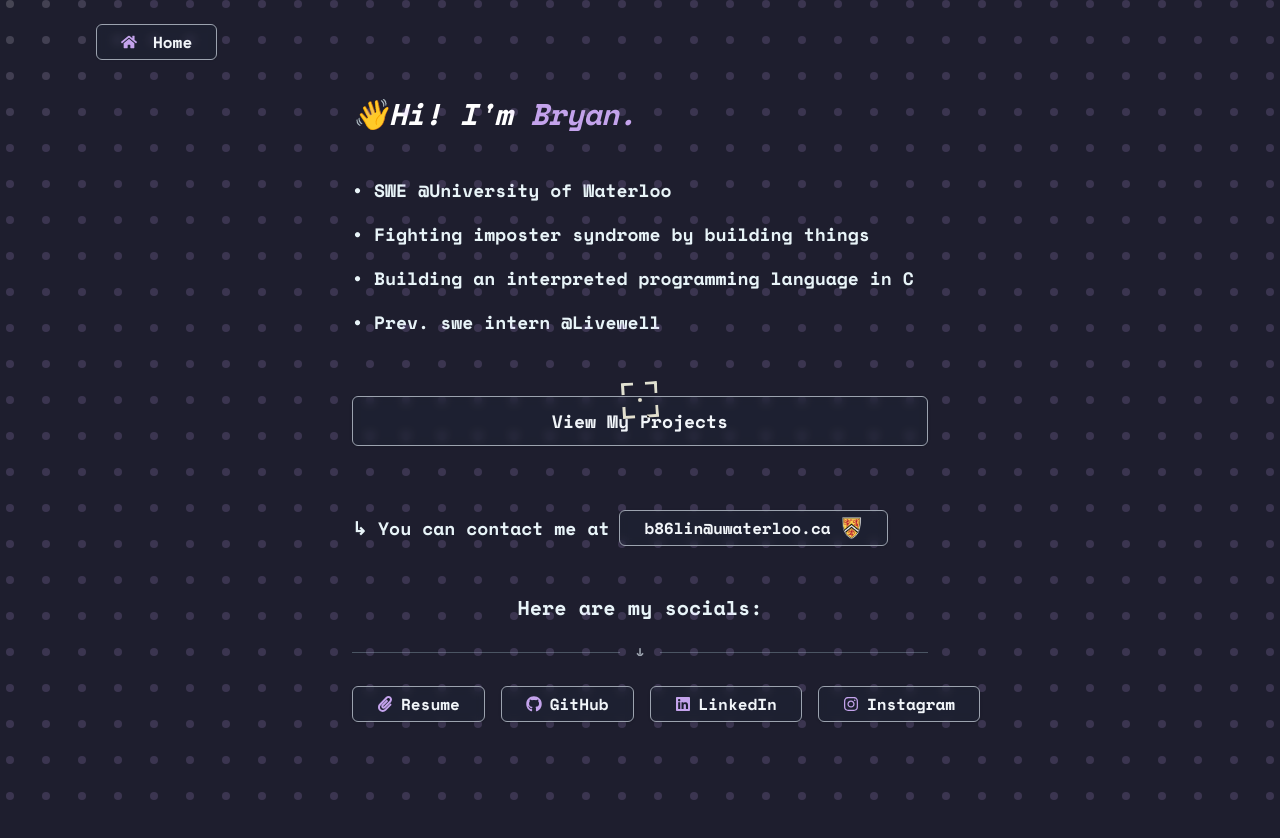
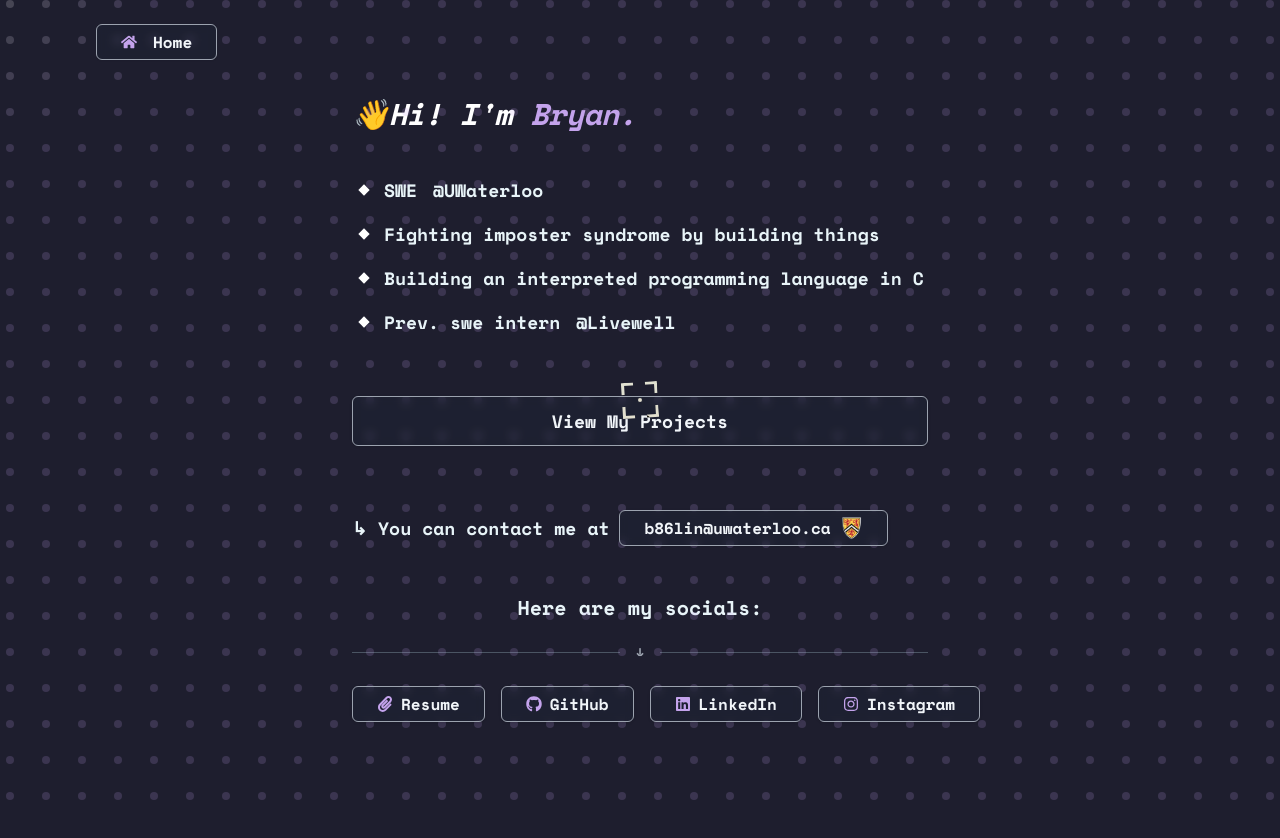
Before and after one commit to Blynkosaur/personal-portfolio-v2, a Next.js app: page / in a window 1280 px wide. Shown: the top 838 px of the page. Built offline with nearby package versions, Linux system fonts and the light colour scheme.

Commit message:
about shift transformation

```diff
--- a/src/app/page.js
+++ b/src/app/page.js
@@ -94,7 +94,7 @@ export default function Home() {
       alert("🫣 Peakaboo!!! 😱 ");
     }
   };
-
+  const [hover, setHover] = useState();
   return (
     <div
       className={`${styles.page} relative flex flex-col justify-center items-center text-white p-10 scrollbar-hide overflow-x-hidden`}
@@ -195,16 +195,31 @@ export default function Home() {
           }}
         >
           <ul className="space-y-2">
-            <li>
-              • SWE{" "}
+            <li className="group flex items-start gap-4 pl-8 relative hover:translate-x-3 transition-transform duration-200">
+              <div className="absolute left-2 top-1/2 w-[8px] h-[8px] bg-white rotate-45 transform -translate-y-1/2 transition-all duration-300 group-hover:rotate-90 group-hover:scale-110"></div>
+              SWE{" "}
               <span className="font-medium cursor-target hover:underline hover:text-[#c4a3ec] transition-colors duration-200">
-                @University of Waterloo
+                <a
+                  href="https://uwaterloo.ca"
+                  target="_blank"
+                  rel="noopener noreferrer"
+                  className="font-medium cursor-target hover:underline hover:text-[#c4a3ec] transition-colors duration-200"
+                >
+                  @UWaterloo
+                </a>
               </span>
             </li>
-            <li>• Fighting imposter syndrome by building things</li>
-            <li>• Building an interpreted programming language in C</li>
-            <li>
-              • Prev. swe intern{" "}
+            <li className="group flex items-start gap-4 pl-8 relative hover:translate-x-3 transition-transform duration-200">
+              <div className="absolute left-2 top-1/2 w-[8px] h-[8px] bg-white rotate-45 transform -translate-y-1/2 transition-all duration-300 group-hover:rotate-90 group-hover:scale-110"></div>
+              Fighting imposter syndrome by building things
+            </li>
+            <li className="group flex items-start gap-4 pl-8 relative hover:translate-x-3 transition-transform duration-200">
+              <div className="absolute left-2 top-1/2 w-[8px] h-[8px] bg-white rotate-45 transform -translate-y-1/2 transition-all duration-300 group-hover:rotate-90 group-hover:scale-110"></div>
+              Building an interpreted programming language in C
+            </li>
+            <li className="group flex items-start gap-4 pl-8 relative hover:translate-x-3 transition-transform duration-200">
+              <div className="absolute left-2 top-1/2 w-[8px] h-[8px] bg-white rotate-45 transform -translate-y-1/2 transition-all duration-300 group-hover:rotate-90 group-hover:scale-110"></div>
+              Prev. swe intern{" "}
               <a
                 href="https://joinlivewell.ca"
                 target="_blank"
```
